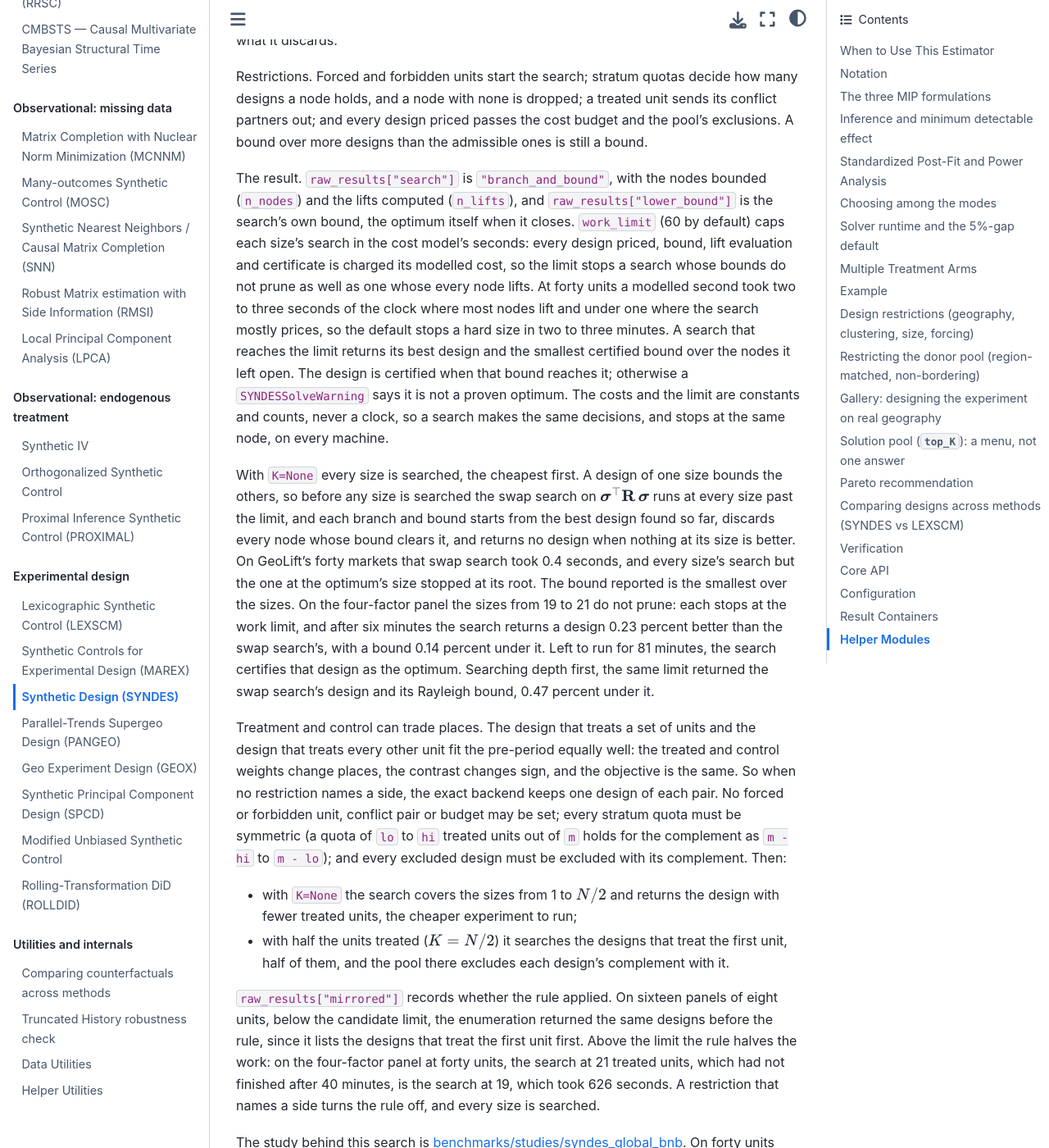
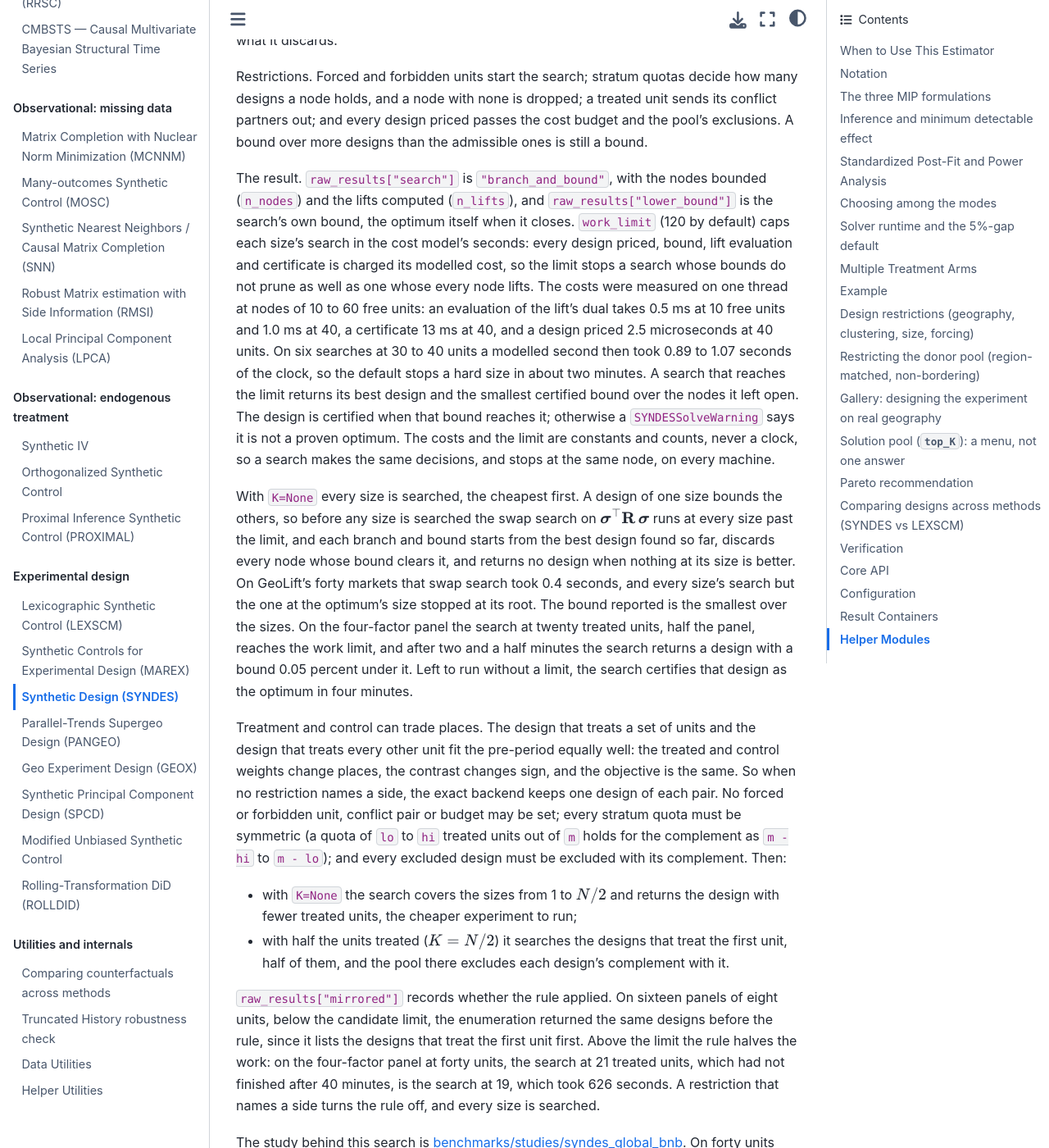
Before and after one commit to jgreathouse9/mlsynth, a Sphinx documentation site: the page built from docs/syndes.rst, in a window 1280 px wide and 1400 px high, scrolled down 18085 px. Shown: the whole window at 82% size. Built offline with Sphinx 7.4.7 and the Sphinx Book theme 1.1.4, drawn with Linux system fonts in a browser that asks for light colours; pages that are not in the unit, such as notebooks, are missing from menus; some of the changed text lies outside the part shown.

Commit message:
SYNDES docs: the two-way search's timings under the recalibrated costs (#845)
- The limit paragraph: the measured costs, a modelled second at 0.89 to
  1.07 s of the clock on the six A/B searches, the default of 120.
- Forty units with ten treated, at the new default: GeoLift certifies in
  55 s and the structureless panel in 65 s; the four-factor panel stops after
  98 s with the optimum's design and a bound 0.17% under it, and certifies
  it in about the time enumeration takes, 1,342 s against 1,672 s under the
  old costs on the same machine and load.
- K=None on the four-factor panel: only the search at twenty treated reaches
  the limit, and the search stops after two and a half minutes with a bound
  0.05% under its design; with no limit it certifies that design in four
  minutes. The 81 minutes the page reported predate the mirror rule (#852),
  which halves the sizes searched. The depth-first comparison, measured
  under the old costs, is dropped.
- exact.WORK_LIMIT's comment: 0.89 to 1.07, the A/B's range.

Co-Authored-By: Claude Opus 5.5 <noreply@anthropic.com>
Claude-Session: https://claude.ai/code/session_012eUtL6z8zUY8NkURa4Svk7

```diff
--- a/docs/syndes.rst
+++ b/docs/syndes.rst
@@ -933,13 +933,15 @@ still a bound.
 The result. ``raw_results["search"]`` is ``"branch_and_bound"``, with the nodes
 bounded (``n_nodes``) and the lifts computed (``n_lifts``), and
 ``raw_results["lower_bound"]`` is the search's own bound, the optimum itself
-when it closes. ``work_limit`` (60 by default) caps each size's search in the
+when it closes. ``work_limit`` (120 by default) caps each size's search in the
 cost model's seconds: every design priced, bound, lift evaluation and certificate
 is charged its modelled cost, so the limit stops a search whose bounds do not
-prune as well as one whose every node lifts. At forty units a modelled second
-took two to three seconds of the clock where most nodes lift and under one where
-the search mostly prices, so the default stops a hard size in two to three
-minutes. A search that reaches the limit returns its best
+prune as well as one whose every node lifts. The costs were measured on one
+thread at nodes of 10 to 60 free units: an evaluation of the lift's dual takes
+0.5 ms at 10 free units and 1.0 ms at 40, a certificate 13 ms at 40, and a design
+priced 2.5 microseconds at 40 units. On six searches at 30 to 40 units a modelled
+second then took 0.89 to 1.07 seconds of the clock, so the default stops a hard
+size in about two minutes. A search that reaches the limit returns its best
 design and the smallest certified bound over the nodes it left open. The design
 is certified when that bound reaches it; otherwise a ``SYNDESSolveWarning`` says
 it is not a proven optimum. The costs and the limit are constants and counts,
@@ -954,12 +956,10 @@ so far, discards every node whose bound clears it, and returns no design when
 nothing at its size is better. On GeoLift's forty markets that swap search took
 0.4 seconds, and every size's search but the one at the optimum's size stopped at
 its root. The bound reported is the smallest over the sizes. On the four-factor
-panel the sizes from 19 to 21 do not prune: each stops at the work limit, and
-after six minutes the search returns a design 0.23 percent better than the swap
-search's, with a bound 0.14 percent under it. Left to run for 81 minutes, the
-search certifies that design as the optimum. Searching depth first, the same
-limit returned the swap search's design and its Rayleigh bound, 0.47 percent
-under it.
+panel the search at twenty treated units, half the panel, reaches the work
+limit, and after two and a half minutes the search returns a design with a bound
+0.05 percent under it. Left to run without a limit, the search certifies that
+design as the optimum in four minutes.
 
 Treatment and control can trade places. The design that treats a set of units
 and the design that treats every other unit fit the pre-period equally well:
@@ -988,12 +988,12 @@ A restriction that names a side turns the rule off, and every size is searched.
 The study behind this search is
 `benchmarks/studies/syndes_global_bnb <https://github.com/jgreathouse9/mlsynth/tree/main/benchmarks/studies/syndes_global_bnb>`_.
 On forty units with ten treated, 848 million designs, the search returned the
-enumeration's optimum, certified, in 40.6 seconds on GeoLift and 55.0 seconds on a
-panel with no structure, where enumerating took 698 and 725. On a panel drawn
-from a four-factor model the bounds prune almost nothing at that size: certifying
-its optimum took 881 seconds, pricing every design, and with the default
-``work_limit`` the search stops after 51 seconds with the same design,
-uncertified, its bound 0.28 percent under it. Below
+enumeration's optimum, certified, in 55 seconds on GeoLift and 65 seconds on a
+panel with no structure, where enumerating took 698 and 725 in the study. On a
+panel drawn from a four-factor model the bounds prune almost nothing at that
+size: certifying its optimum took about as long as enumerating every design,
+and with the default ``work_limit`` the search stops after 98 seconds with the
+same design, uncertified, its bound 0.17 percent under it. Below
 the limit enumeration is faster: on 3.8 million designs it takes 3 seconds,
 where the search took 7 to 9.
 
```
Also changed, not shown: 1 other file.
